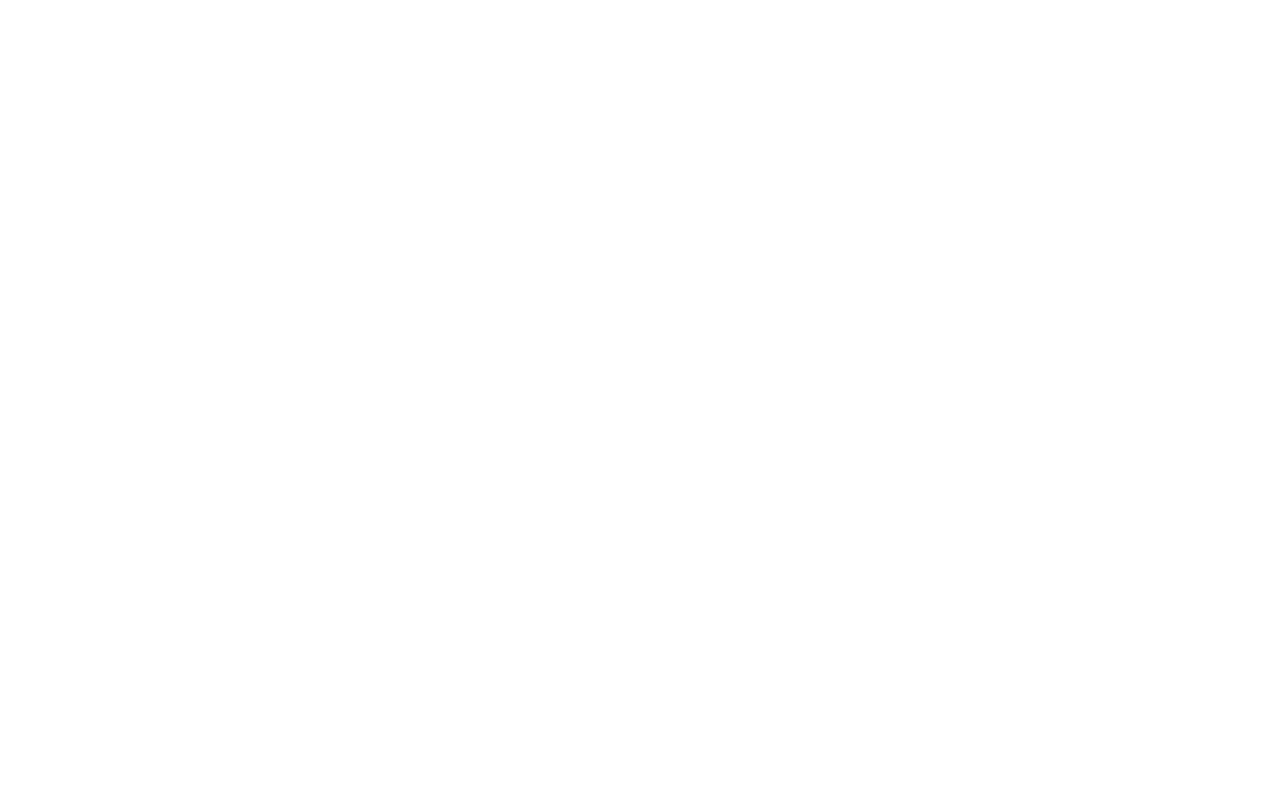
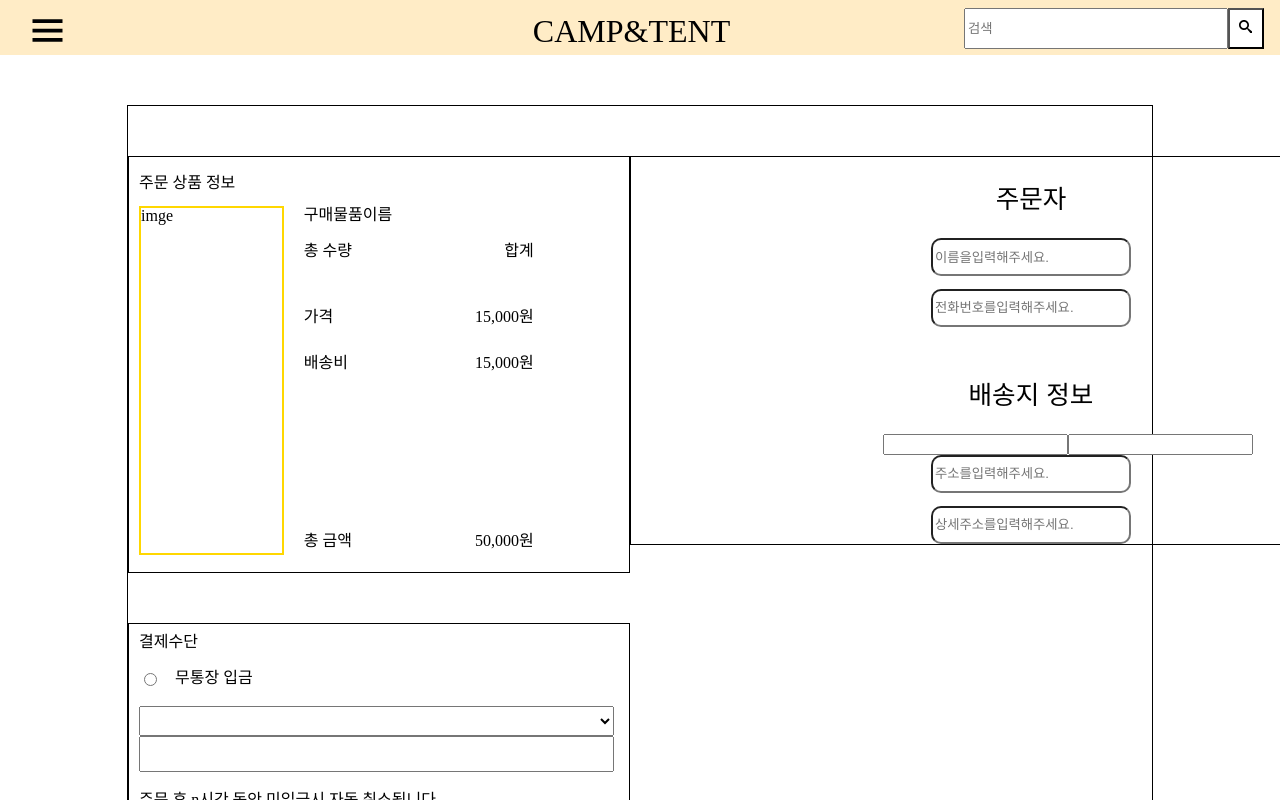
Before and after one commit to Sungwoo-K/root-frontend, a React app: page /Orderbuy in a window 1280 px wide. Before the commit this address had no page. Built offline with nearby package versions, Linux system fonts and the light colour scheme; a web font is replaced by a local one.

Commit message:
order update

```diff
--- a/src/modules/market/order/OrderBuy/index.tsx
+++ b/src/modules/market/order/OrderBuy/index.tsx
@@ -0,0 +1,104 @@
+import { useState } from 'react';
+import {
+    Address,
+    BestItem,
+    BestItemContainer,
+    DetailedAddress,
+    Form,
+    Payment,
+    PurchasedContainer,
+    UseContainer,
+    UseName,
+    Usephone,
+} from './styes';
+
+export const OrederBuy = () => {
+    const [products, setProducts] = useState([]);
+    return (
+        <>
+            <BestItemContainer>
+                <Form>
+                    <div>
+                        <PurchasedContainer>
+                            <div className="imge">
+                                <p className="productId">주문 상품 정보</p>
+                                <BestItem>imge</BestItem>
+                            </div>
+                            <div className="payment">
+                                <div className="productName">
+                                    <p className="name">구매물품이름</p>
+                                </div>
+                                <div className="productTotal">
+                                    <p className="totalcount">총 수량</p>
+                                    <p className="price">합계</p>
+                                </div>
+                                <div className="finalTotal">
+                                    <div className="sideprice">
+                                        <div>
+                                            <p className="price">가격 </p>
+                                            <p>15,000원</p>
+                                        </div>
+                                        <div>
+                                            <p className="price">배송비</p>
+                                            <p>15,000원</p>
+                                        </div>
+                                    </div>
+                                    <div className="totaldiv">
+                                        <p className="totalprice">총 금액</p>
+                                        <p>50,000원</p>
+                                    </div>
+                                </div>
+                            </div>
+                        </PurchasedContainer>
+                        <Payment>
+                            <div>
+                                <p>결제수단</p>
+                            </div>
+                            <div className="bankbook">
+                                <input type="radio" />
+                                <p>무통장 입금</p>
+                            </div>
+                            <div className="selectbank">
+                                <select name="" className="input"></select>
+                                <input type="text" className="inputtext" />{' '}
+                            </div>
+                            <div>
+                                <p>주문 후 n시간 동안 미입금시 자동 취소됩니다.</p>
+                            </div>
+                            <div className="paymentbutton">
+                                <button>결제하기</button>
+                            </div>
+                        </Payment>
+                    </div>
+                    <UseContainer>
+                        <div className="useProfile">
+                            <div>
+                                <p>주문자</p>
+                            </div>
+                            <div>
+                                <UseName type="text" placeholder="이름을입력해주세요." required />
+                            </div>
+                            <div>
+                                <Usephone type="text" placeholder="전화번호를입력해주세요." required />
+                            </div>
+                        </div>
+                        <div className="delivery">
+                            <div>
+                                <p>배송지 정보</p>
+                            </div>
+                            <div className="deliveryprofile">
+                                <input type="text" className="deliveryuser" />
+                                <input type="text" className="deliveryuser" />
+                            </div>
+                            <div>
+                                <Address type="text" placeholder="주소를입력해주세요." required />
+                                <DetailedAddress type="text" placeholder="상세주소를입력해주세요." required />
+                            </div>
+                        </div>
+                    </UseContainer>
+                </Form>
+            </BestItemContainer>
+        </>
+    );
+};
+export default OrederBuy;
--- a/src/modules/market/order/OrderBuy/styes.ts
+++ b/src/modules/market/order/OrderBuy/styes.ts
@@ -0,0 +1,205 @@
+import styled from '@emotion/styled';
+import { Container, BaseBtn } from '@/components/community/Header/styles';
+
+export const BestItemContainer = styled.div`
+    display: flex;
+    background-color: white;
+    justify-content: center;
+
+    width: 100%;
+    height: 100%;
+    > div {
+        width: 100px;
+        height: 30px;
+        text-align: center;
+    }
+`;
+
+export const Form = styled.article`
+    margin-top: 50px;
+    display: flex;
+    border: 1px solid;
+    align-items: flex-start;
+    justify-content: space-around;
+    width: 80%;
+    height: 90%;
+    > div {
+        display: flex;
+        flex-direction: column;
+    }
+`;
+
+export const BestItem = styled.div`
+    flex: 1;
+    border: 2px solid gold;
+    margin: 10px;
+    width: 11vw;
+    height: 20vw;
+`;
+
+export const Btnbtn = styled(BaseBtn)`
+    color: red;
+`;
+
+export const Pd = styled.textarea`
+    display: flex;
+    align-items: flex-start;
+`;
+export const UseContainer = styled.div`
+    margin-top: 50px;
+    width: 800px;
+    border: 1px solid;
+    display: flex;
+    flex-direction: column;
+    justify-content: right;
+    align-items: center;
+    gap: 2vw;
+    .useProfile {
+        margin-top: 30px;
+        width: 800px;
+        text-align: center;
+        align-items: center;
+    }
+    > div > div > p {
+        font-family: 'Do Hyeon', sans-serif;
+        margin-bottom: 2vw;
+        font-size: 2vw;
+    }
+    .delivery {
+        margin-top: 30px;
+        width: 800px;
+        display: flex;
+        text-align: center;
+        align-items: center;
+        flex-direction: column;
+        > div:nth-child(3) {
+            display: flex;
+            flex-direction: column;
+        }
+        .deliveryprofile {
+            width: 296px;
+            display: flex;
+            flex-direction: row;
+        }
+    }
+`;
+
+export const UseName = styled.input`
+    width: 15vw;
+    height: 2.5vw;
+    margin-bottom: 1vw;
+    border-radius: 10px;
+`;
+export const Usephone = styled.input`
+    width: 15vw;
+    height: 2.5vw;
+    border-radius: 10px;
+`;
+
+export const Address = styled.input`
+    margin-bottom: 1vw;
+    width: 15vw;
+    height: 2.5vw;
+    border-radius: 10px;
+`;
+export const DetailedAddress = styled.input`
+    width: 15vw;
+    height: 2.5vw;
+    border-radius: 10px;
+`;
+export const PurchasedContainer = styled.div`
+    display: flex;
+    margin-top: 50px;
+    width: 500px;
+    height: 415px;
+    border: 1px solid;
+
+    align-items: center;
+
+    .productId {
+        padding: 10px 0px 5px 10px;
+    }
+    .imge {
+        height: 400px;
+        display: flex;
+        flex-direction: column;
+    }
+    .payment {
+        display: flex;
+        flex-direction: column;
+        height: 400px;
+        padding: 10px 0px 5px 10px;
+
+        .productName {
+            margin-top: 40px;
+        }
+        .productTotal {
+            margin-top: 20px;
+            width: 230px;
+            justify-content: space-between;
+            display: flex;
+            flex-direction: row;
+        }
+        .finalTotal {
+            display: flex;
+            flex-direction: column;
+            margin-top: 50px;
+            gap: 20px;
+            height: 240px;
+            justify-content: space-between;
+
+            > div {
+                display: flex;
+                flex-direction: column;
+                gap: 30px;
+            }
+            .sideprice {
+                display: flex;
+                flex-direction: column;
+                > div {
+                    display: flex;
+                    justify-content: space-between;
+                }
+            }
+            .totaldiv {
+                display: flex;
+                flex-direction: row;
+                justify-content: space-between;
+            }
+        }
+    }
+`;
+export const Payment = styled.div`
+    margin-top: 50px;
+    display: flex;
+    flex-direction: column;
+    border: 1px solid;
+    padding: 10px;
+    gap: 20px;
+    .bankbook {
+        display: flex;
+        flex-direction: row;
+        gap: 15px;
+    }
+    .selectbank {
+        display: flex;
+        flex-direction: column;
+        padding-right: 5px;
+        .input {
+            width: 100%;
+            height: 30px;
+        }
+        .inputtext {
+            /* width: 450px; */
+            height: 30px;
+        }
+    }
+    .paymentbutton {
+        display: flex;
+        width: 475px;
+        height: 60px;
+        > button {
+            width: 475px;
+        }
+    }
+`;
--- a/src/modules/market/userRoutes.tsx
+++ b/src/modules/market/userRoutes.tsx
@@ -1,31 +1,22 @@
-import { Route } from "react-router-dom";
-import MarketMain from "./product/Main";
-import { lazy } from "react";
-import Join from "./auth/Join";
+import { Route } from 'react-router-dom';
+import MarketMain from './product/Main';
+import { lazy } from 'react';
+import Join from './auth/Join';
 
-const Users = lazy(() => import("@/modules/market/auth/User/Profile"));
-const Follow = lazy(() => import("@/modules/market/auth/User/ProfileTop"));
-const Layout = lazy(() => import("@/modules/market/auth/User/Shopping/Layout"));
-const EditProfile = lazy(() => import("@/modules/market/auth/User/Edit/"));
-const Shoppinghistory = lazy(
-  () => import("@/modules/market/auth/User/Shopping")
-);
-const Orderdetail = lazy(
-  () => import("@/modules/market/auth/User/Shopping/Order")
-);
-const Reviewdetail = lazy(
-  () => import("@/modules/market/auth/User/Shopping/Review")
-);
-const MyReview = lazy(
-  () => import("@/modules/market/auth/User/Shopping/My-review")
-);
-const Inquery = lazy(() => import("@/modules/market/auth/User/Inquery"));
+const Users = lazy(() => import('@/modules/market/auth/User/Profile'));
+const Follow = lazy(() => import('@/modules/market/auth/User/ProfileTop'));
+const Layout = lazy(() => import('@/modules/market/auth/User/Shopping/Layout'));
+const EditProfile = lazy(() => import('@/modules/market/auth/User/Edit/'));
+const Shoppinghistory = lazy(() => import('@/modules/market/auth/User/Shopping'));
+const Orderdetail = lazy(() => import('@/modules/market/auth/User/Shopping/Order'));
+const Reviewdetail = lazy(() => import('@/modules/market/auth/User/Shopping/Review'));
+const MyReview = lazy(() => import('@/modules/market/auth/User/Shopping/My-review'));
+const Inquery = lazy(() => import('@/modules/market/auth/User/Inquery'));
 
-const Favorite = lazy(() => import("@/modules/market/auth/User/Favorite"));
-const Scrap = lazy(() => import("@/modules/market/auth/User/Favorite/Scrap"));
-const Followlist = lazy(
-  () => import("@/modules/market/auth/User/Favorite/Follow")
-);
+const Favorite = lazy(() => import('@/modules/market/auth/User/Favorite'));
+const Scrap = lazy(() => import('@/modules/market/auth/User/Favorite/Scrap'));
+const Followlist = lazy(() => import('@/modules/market/auth/User/Favorite/Follow'));
+const OrderBuy = lazy(() => import('@/modules/market/order/OrderBuy'));
 
 export const userRoutes = [
     <Route key="main" element={<MarketMain />} index />,
@@ -51,4 +42,6 @@
             <Route path="follow" key="follow-list" element={<Followlist />} />
         </Route>
     </Route>,
+
+    <Route path="Orderbuy" key="Order" element={<OrderBuy />} />,
 ];
```
Lines whose indentation alone changed are shown as unchanged.
